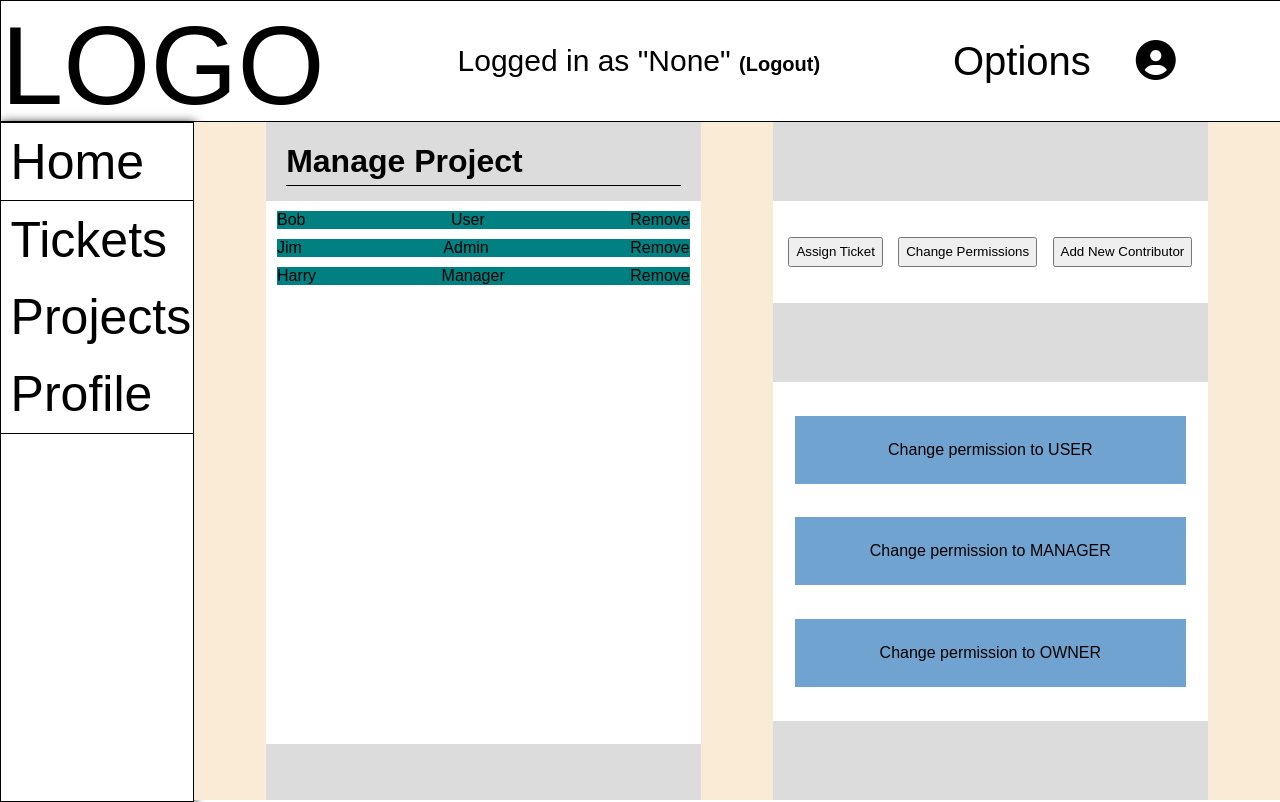
After one commit to MicroOptimization/cdx_issue_tracker, a Flask app: page /manageproject in a window 1280 px wide. The commit adds this page. Run offline with Flask 2, Linux system fonts and the light colour scheme; parts of the project's set-up code (start-up, migrations or seed data) failed here and were passed over; some libraries are stand-ins or nearby versions.

Commit message:
created user management frontend

```diff
--- a/application.py
+++ b/application.py
@@ -138,10 +138,14 @@ def add_col(pid):
     return redirect("/project/" + str(pid))
 
 @application.route("/deletecol/<int:pid>/<int:cid>", methods=["POST", "GET"])
-def deletecol(pid, cid):
+def delete_col(pid, cid):
     dbh = Db_helper()
     dbh.delete_col(cid)
     return redirect("/project/" + str(pid))
 
+@application.route("/manageproject")
+def manage_project():
+
+    return render_template("manage_project.html")
 if __name__ == "__main__":
     application.run(debug=True, use_reloader=True, threaded=True)
--- /dev/null
+++ b/static/css/manage_project.css
@@ -0,0 +1,148 @@
+.innerbody {
+    height:100%;
+    width:100%;
+    background-color:antiquewhite;
+
+    display:flex;
+    flex-direction:row;
+    justify-content:space-evenly;
+}
+
+.left_col, .right_col {
+    height:100%;
+    width:40%;
+    background-color:gainsboro;
+}
+
+.right_col {
+    display:flex;
+    flex-direction:column;
+    justify-content: space-evenly;
+}
+
+.left_col h1 {
+    margin-left: 20px;
+    margin-right: 20px;
+    margin-bottom: 15px;
+    padding-bottom: 5px;
+
+    border-bottom: 1px black solid;
+}
+
+.context_div {
+    height:50%;
+    width:100%;
+    background-color:white;
+
+    display:flex;
+    justify-content:center;
+
+}
+
+.user_list {
+    height:80%;
+    width: 100%;
+    background-color:white;
+
+    display:flex;
+    flex-direction:column;
+    justify-content:flex-start;
+    align-items:center;
+}
+
+.user_row {
+    background-color: teal;
+    width:95%;
+    margin-top:10px;
+
+    display:flex;
+    justify-content:space-between;
+
+}
+
+.options {
+    height:15%;
+    width:100%;
+    background-color:white;
+
+    display:flex;
+    flex-direction:row;
+    justify-content:space-evenly;
+    align-items:center;
+}
+
+.options button {
+    height:30%;
+}
+
+.ticket_list_div {
+    display:flex;
+    display:none;
+    flex-direction:column;
+
+    align-items:center;
+    width:100%;
+}
+
+.ticket_list_div h2 {
+    border-bottom: 1px black solid;
+}
+
+.ticket_div {
+    background-color: rgb(56, 179, 179);
+    margin-top:10px;
+    width:95%;
+}
+
+
+.ticket_name {
+    display:block;
+    width:100%;
+    height:100%;
+}
+
+.ticket_link { /*how to make an entire div clickable (this is the anchor tag inside that div) */
+    display:block;
+    width:100%;
+    height:100%;
+}
+
+.permission_div {
+    width: 90%;
+
+    display:flex;
+    flex-direction:column;
+    justify-content: space-evenly;
+}
+
+.permission_div div {
+    width:100%;
+    height:20%;
+    background-color:rgb(112, 163, 207);
+
+
+}
+
+.permission_div div a {
+    width:100%;
+    height:100%;
+
+    display:flex;
+    justify-content:center;
+    align-items:center;
+}
+
+
+
+.add_user_div {
+    display:none;
+    flex-direction:column;
+    align-items: center;
+    justify-content:center;
+}
+
+.add_user_div form {
+    display:flex;
+    flex-direction:column;
+    width: 100%;
+}
--- /dev/null
+++ b/static/scripts/manage_project.js
@@ -0,0 +1,21 @@
+var assign_ticket = document.getElementById("ticket_list_div")
+var add_user = document.getElementById("add_user_div")
+var change_permissions = document.getElementById("permission_div")
+
+function toggle_assign_ticket() {
+    assign_ticket.style.display = "flex"
+    add_user.style.display = "none"
+    change_permissions.style.display = "none"
+}
+
+function toggle_change_permissions() {
+    assign_ticket.style.display = "none"
+    add_user.style.display = "none"
+    change_permissions.style.display = "flex"
+}
+
+function toggle_new_contributor() {
+    assign_ticket.style.display = "none"
+    add_user.style.display = "flex"
+    change_permissions.style.display = "none"
+}
--- a/static/scripts/project.js
+++ b/static/scripts/project.js
@@ -5,5 +5,4 @@ function toggle_minimize_desc() {
     } else {
         desc.style.display = "flex"
     }
-
 }
--- /dev/null
+++ b/templates/manage_project.html
@@ -0,0 +1,63 @@
+{% extends 'base_navbars.html' %}
+
+{% block innerhead %}
+<link rel="stylesheet" href="{{ url_for('static', filename='css/manage_project.css') }}">
+{% endblock %}
+<!-- params: tickets, users, -->
+{% block innerbody %}
+<div class="innerbody">
+    <div class="left_col">
+        <h1>Manage Project</h1>
+        <div class="user_list">
+            <div class="user_row">
+                <label class="user_name">Bob</label>
+                <label class="user_title">User</label>
+                <a>Remove</a>
+            </div>
+            <div class="user_row">
+                <label class="user_name">Jim</label>
+                <label class="user_title">Admin</label>
+                <a>Remove</a>
+            </div>
+            <div class="user_row">
+                <label class="user_name">Harry</label>
+                <label class="user_title">Manager</label>
+                <a>Remove</a>
+            </div>
+        </div>
+    </div>
+    <div class="right_col">
+        <div class="options">
+            <button onclick="toggle_assign_ticket()">Assign Ticket</button>
+            <button onclick="toggle_change_permissions()">Change Permissions</button>
+            <button onclick="toggle_new_contributor()">Add New Contributor</button>
+        </div>
+
+        <div class="context_div"> <!-- possible tickets or possible permissions to give. -->
+            <div class="add_user_div" id="add_user_div">
+                <form>
+                    <label>Enter the new User's Email</label>
+                    <input type="text" placeholder="Email">
+                    <input type="submit" value="add user">
+                </form>
+            </div>
+
+            <div class="permission_div" id="permission_div">
+                <div><a href="/home">Change permission to USER</a></div>
+                <div><a href="/home">Change permission to MANAGER</a></div>
+                <div><a href="/home">Change permission to OWNER</a></div>
+            </div>
+
+
+            <div class="ticket_list_div" id="ticket_list_div">
+                <h2>Tickets:</h2>
+                <div class="ticket_div"><label class="ticket_name"><a href="/home" class="ticket_link">Placeholder name</a></label></div>
+                <div class="ticket_div"><label class="ticket_name"><a href="/home" class="ticket_link">Placeholder 2 name</a></label></div>
+                <div class="ticket_div"><label class="ticket_name"><a href="/home" class="ticket_link">Placeholder 3 name</a></label></div>
+            </div>
+        </div>
+    </div>
+</div>
+
+<script src="{{ url_for('static', filename='scripts/manage_project.js')}}"></script>
+{% endblock %}
--- a/templates/project.html
+++ b/templates/project.html
@@ -10,8 +10,7 @@
 
         <div class="header_div">
             <h1>{{ project["title"] }}</h1>
-            <a href="/home">Add People</a>
-            <a href="/home">Manage Members</a>
+            <a href="/manageproject">Manage Members</a>
         </div>
         <div class="minimize_div">
             <button type="button" onclick="toggle_minimize_desc()"><i class="fa-solid fa-square-minus"></i></button>
```
